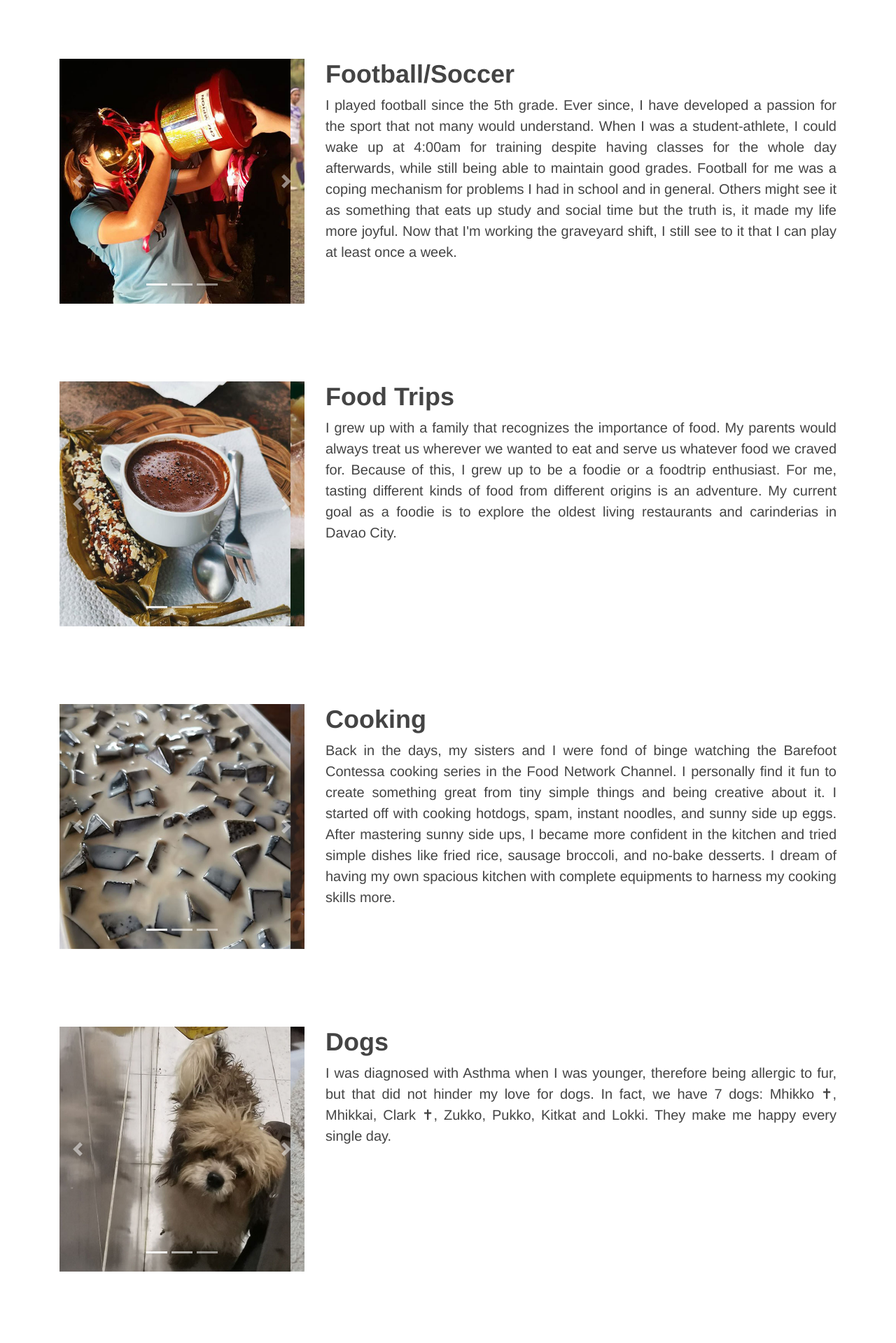
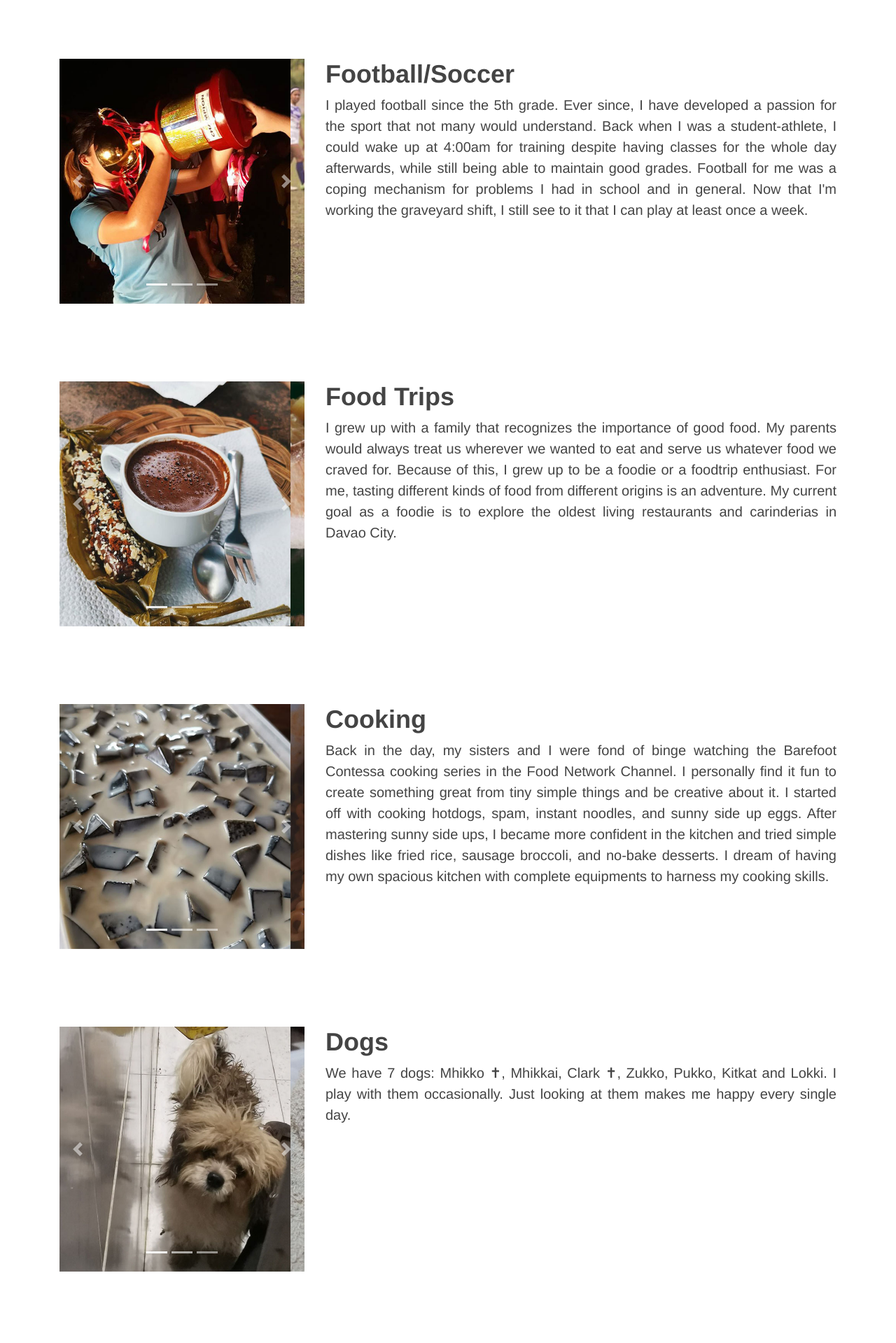
Before and after one commit to zuleikayee/my-personal-website, a React (Create React App) app: page / in a window 1280 px wide. Shown: the part 921-2840 px from the top of the page at 70% size. Built offline with nearby package versions, Linux system fonts and the light colour scheme.

Commit message:
Interests description updates on grammar

```diff
--- a/src/App.css
+++ b/src/App.css
@@ -103,7 +103,7 @@ html{
 }
 
 .intro-profpic {
-  height: 100%;
+  height: auto;
   width: auto;
 }
 
@@ -191,6 +191,9 @@ html{
   height: 100px;
 }
 
+.contact-details-view{
+  color: rgba(31, 67, 146, 0.815);
+}
 
 @keyframes App-logo-spin {
   from {
--- a/src/App.js
+++ b/src/App.js
@@ -1,11 +1,9 @@
 import React from 'react';
 import './App.css';
 import 'bootstrap/dist/css/bootstrap.css';
-import { Navbar, Nav, Container, Row, Col, Button, Card, Form, FormControl, Carousel } from 'react-bootstrap';
+import { Navbar, Nav, Container, Row, Col, Button, Carousel } from 'react-bootstrap';
 import profpic from './img/profpic2.jpg';
 import logo from './img/icon.png';
-import logo2 from './img/ZULEIKA.png';
-import dummy from './img/dummy.jpg';
 import linkedin from './img/linkedin.png';
 import github from './img/github.png';
 
@@ -38,7 +36,7 @@ function App() {
     <html>
     <div className="App">
       <header>
-        <script type="text/javascript" src="https://platform.linkedin.com/badges/js/profile.js" async defer></script>
+
         <Navbar className="navbar-bg" fixed="top" expand="lg">
           <Navbar.Brand href="#home">
             <img
@@ -91,7 +89,6 @@ function App() {
                       <Button variant="outline-light" className="linkedin-button"><a className="linkedin-link" href='https://www.linkedin.com/in/zuleika-yee-7841b5180/'><img src={linkedin} className="linkedin-logo"/></a></Button>
                       <Button variant="outline-light" className="github-button"><a className="github-link" href='https://www.github.com/zuleikayee'><img src={github} className="github-logo"/></a></Button>
                     </div>
-
                 </Col>
                 <Col className="picture">
                   <img src={profpic} className="intro-profpic"></img>
@@ -133,9 +130,8 @@ function App() {
                   <p className="work-details-text">
                     I played football since the 5th grade.
                     Ever since, I have developed a passion for the sport that not many would understand.
-                    When I was a student-athlete, I could wake up at 4:00am for training despite having classes for the whole day afterwards, while still being able to maintain good grades.
+                    Back when I was a student-athlete, I could wake up at 4:00am for training despite having classes for the whole day afterwards, while still being able to maintain good grades.
                     Football for me was a coping mechanism for problems I had in school and in general.
-                    Others might see it as something that eats up study and social time but the truth is, it made my life more joyful.
                     Now that I'm working the graveyard shift, I still see to it that I can play at least once a week.
                   </p>
                 </Col>
@@ -169,7 +165,7 @@ function App() {
                 <Col sm={8} className="work-details-col">
                   <h3 className="work-details-header">Food Trips</h3>
                   <p className="work-details-text">
-                    I grew up with a family that recognizes the importance of food.
+                    I grew up with a family that recognizes the importance of good food.
                     My parents would always treat us wherever we wanted to eat and serve us whatever food we craved for.
                     Because of this, I grew up to be a foodie or a foodtrip enthusiast.
                     For me, tasting different kinds of food from different origins is an adventure.
@@ -206,11 +202,11 @@ function App() {
                 <Col sm={8} className="work-details-col">
                   <h3 className="work-details-header">Cooking</h3>
                   <p className="work-details-text">
-                    Back in the days, my sisters and I were fond of binge watching the Barefoot Contessa cooking series in the Food Network Channel.
-                    I personally find it fun to create something great from tiny simple things and being creative about it.
+                    Back in the day, my sisters and I were fond of binge watching the Barefoot Contessa cooking series in the Food Network Channel.
+                    I personally find it fun to create something great from tiny simple things and be creative about it.
                     I started off with cooking hotdogs, spam, instant noodles, and sunny side up eggs.
                     After mastering sunny side ups, I became more confident in the kitchen and tried simple dishes like fried rice, sausage broccoli, and no-bake desserts.
-                    I dream of having my own spacious kitchen with complete equipments to harness my cooking skills more.
+                    I dream of having my own spacious kitchen with complete equipments to harness my cooking skills.
                   </p>
                 </Col>
               </Row>
@@ -243,9 +239,9 @@ function App() {
                 <Col sm={8} className="work-details-col">
                   <h3 className="work-details-header">Dogs</h3>
                   <p className="work-details-text">
-                    I was diagnosed with Asthma when I was younger, therefore being allergic to fur, but that did not hinder my love for dogs.
-                    In fact, we have 7 dogs: Mhikko ✝, Mhikkai, Clark ✝, Zukko, Pukko, Kitkat and Lokki.
-                    They make me happy every single day.
+                    We have 7 dogs: Mhikko ✝, Mhikkai, Clark ✝, Zukko, Pukko, Kitkat and Lokki.
+                    I play with them occasionally.
+                    Just looking at them makes me happy every single day.
                   </p>
                 </Col>
               </Row>
@@ -372,14 +368,20 @@ function App() {
             <div className="contact-details">
               <h3 className="contact-details-header">Twitter</h3>
               <a className="contact-details-text">zuleikayeee</a>
+              <br/>
+              <a className="contact-details-view" href="https://twitter.com/zuleikayeee">View Profile</a>
             </div>
             <div className="contact-details">
               <h3 className="contact-details-header">Instagram</h3>
               <a className="contact-details-text">zuleikayee</a>
+              <br/>
+              <a className="contact-details-view" href="https://www.instagram.com/zuleikayee/">View Profile</a>
             </div>
             <div className="contact-details">
               <h3 className="contact-details-header">Facebook</h3>
               <a className="contact-details-text">Zuleika Yee / zuleikayeee</a>
+              <br/>
+              <a className="contact-details-view" href="https://www.facebook.com/zuleikayeee">View Profile</a>
             </div>
           </div>
         </div>
```
